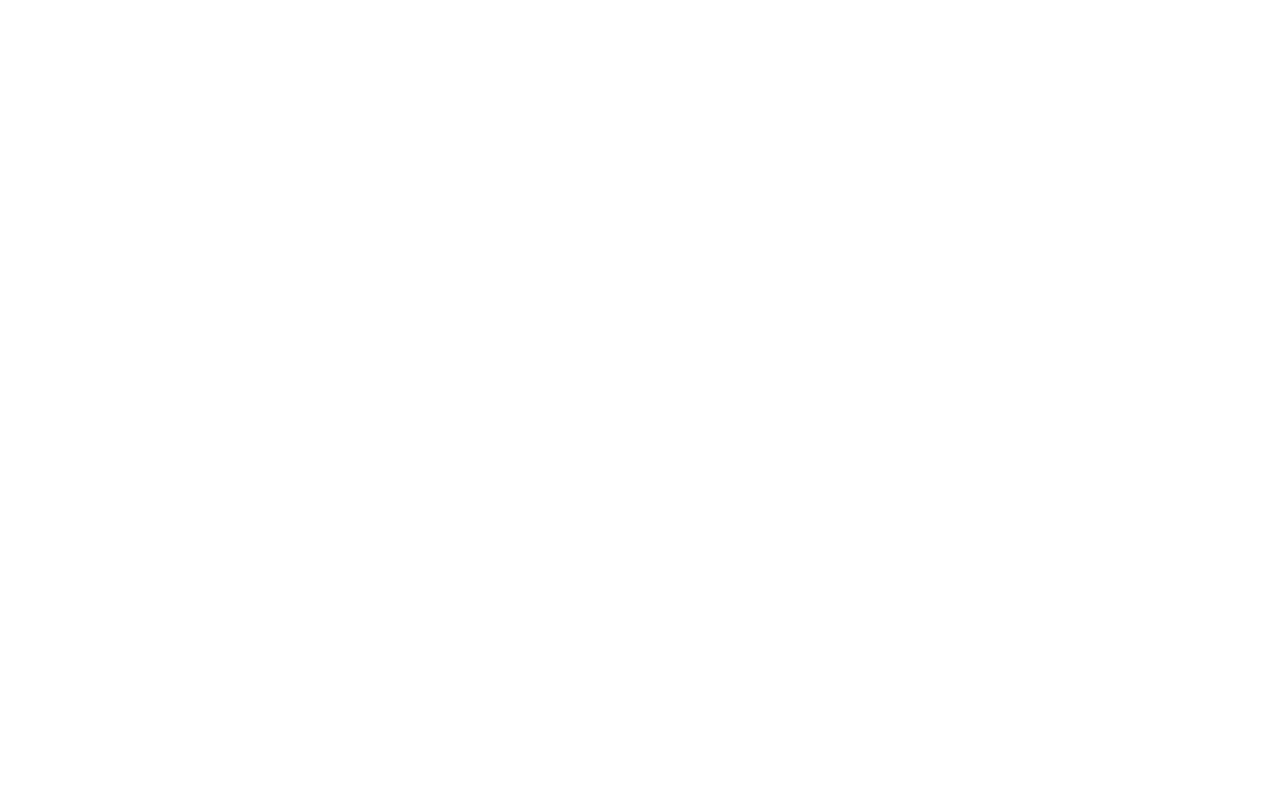
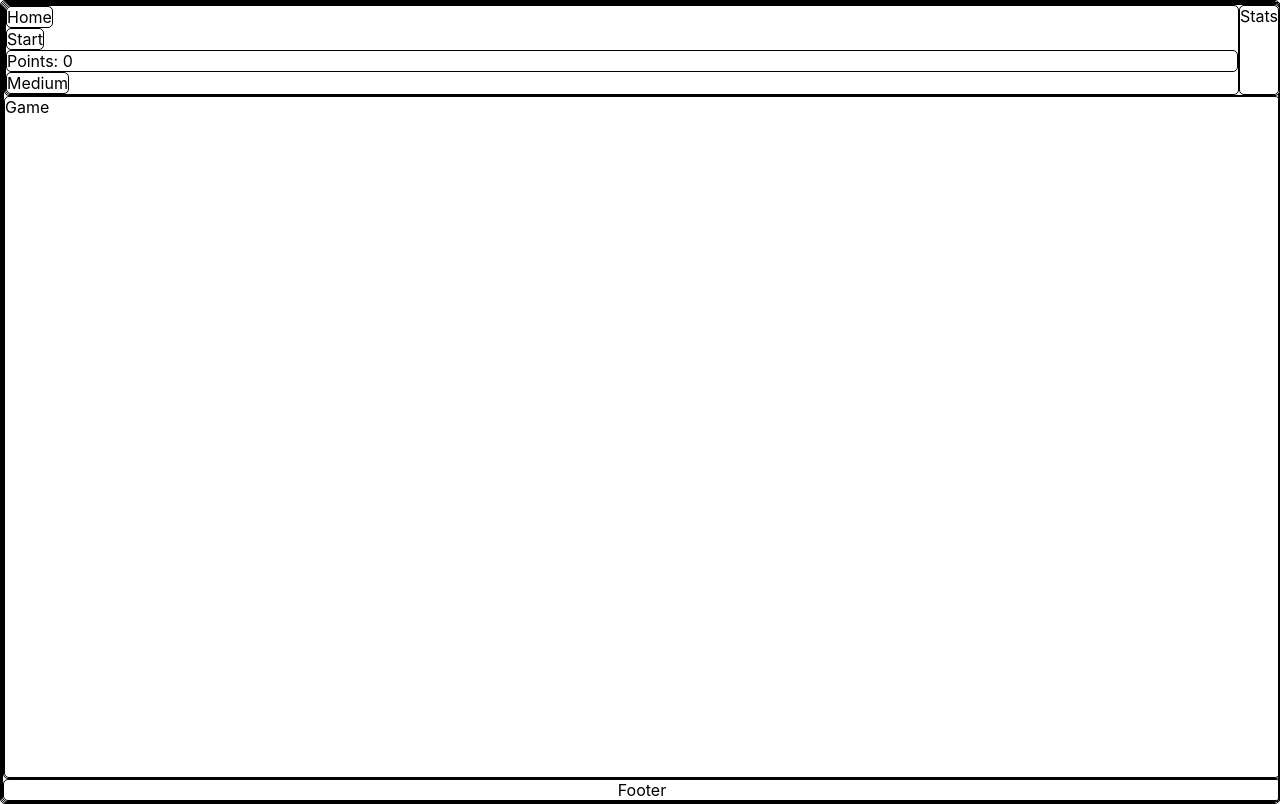
Before and after one commit to pelnik/arcade, a plain HTML site: page index.html in a window 1280 px wide. Drawn offline with Linux system fonts and the light colour scheme.

Commit message:
more header layout added

```diff
--- a/index.css
+++ b/index.css
@@ -1,4 +1,75 @@
 * {
   box-sizing: border-box;
   border: solid 1px black;
+  margin: 0px;
+  border-radius: 5px;
 }
+
+button, select {
+  background-color: inherit;
+  border: inherit;
+  color: inherit;
+  padding: 0px;
+  display: block;
+  margin: 0px;
+  font-size: inherit;
+  font-family: inherit;
+  appearance: none;
+}
+
+body {
+  font-family: apple-system,BlinkMacSystemFont,"Segoe UI","Noto Sans",Helvetica,Arial,sans-serif,"Apple Color Emoji","Segoe UI Emoji";
+}
+
+a {
+  background-color: inherit;
+  border: none;
+  padding: 0px;
+  display: block;
+  margin: 0px;
+  font-size: inherit;
+  font-family: inherit;
+}
+
+
+#full-window {
+  display: grid;
+  grid-template-columns: auto;
+  grid-template-rows: 1fr auto;
+  padding: 0px;
+  height: 100vh;
+  width: 100vw;
+}
+
+#game {
+  display: grid;
+  flex-direction: column;
+  grid-template-columns: auto;
+  grid-template-rows: auto 1fr;
+  grid-row: 1;
+  grid-column: 1;
+}
+
+
+#footer-parent {
+  display: flex;
+  flex-direction: row;
+  align-content: center;
+  justify-content: center;
+  grid-row: 2;
+  grid-column: 1;
+}
+
+#header-parent {
+  background-color: white;
+  display: flex;
+  flex-direction: row;
+  align-content: center;
+  justify-content: space-between;
+  grid-row: 1;
+  grid-column: 1;
+}
+
+#header-buttons {
+  flex-grow: 1;
+}
--- a/index.html
+++ b/index.html
@@ -4,9 +4,37 @@
   <meta charset="UTF-8">
   <meta http-equiv="X-UA-Compatible" content="IE=edge">
   <meta name="viewport" content="width=device-width, initial-scale=1.0">
-  <title>Document</title>
+  <link rel="stylesheet" href="index.css">
+  <script defer type="text/javascript" src="index.js"></script>
+  <title>Snake by Matthew Pelnik</title>
 </head>
 <body>
-
+  <div id="full-window">
+    <div id="game">
+      <header id="header-parent">
+        <div id="header-buttons">
+          <button id="home-button">
+            Home
+          </button>
+          <button id="start-button">
+            Start
+          </button>
+          <p>Points: 0</p>
+          <select id="select-difficulty">
+            <option>Medium</option>
+          </select>
+        </div>
+        <div id="stats">
+          Stats
+        </div>
+      </header>
+      <div id="game-content">
+        Game
+      </div>
+    </div>
+    <footer id="footer-parent">
+      Footer
+    </footer>
+  </div>
 </body>
 </html>
```
